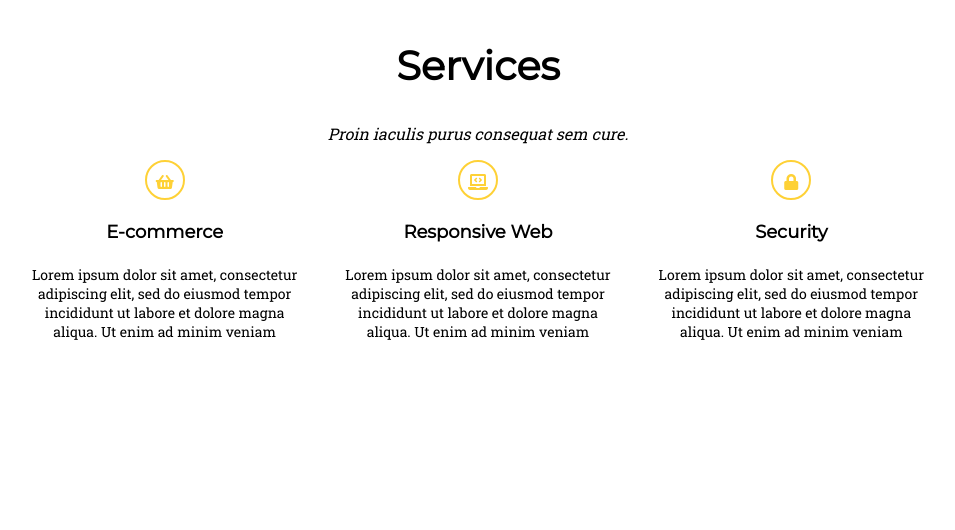
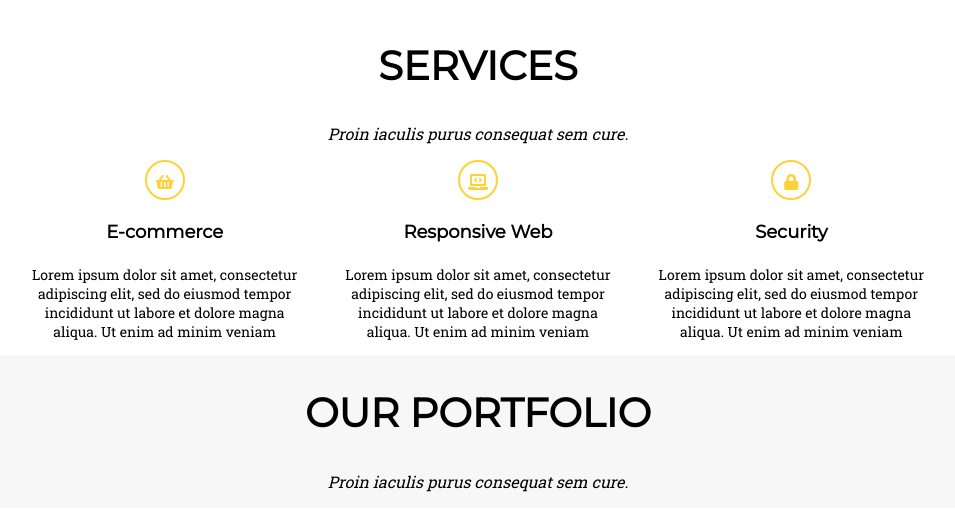
Before and after one commit to truepiotrek/zadanie-final-npm, a website: page index.html in a window 1280 px wide. Shown: the whole page, without its empty margins (162-1117 px from the left). Drawn offline with Linux system fonts and the light colour scheme.

Commit message:
add our portfolio section

```diff
--- a/index.html
+++ b/index.html
@@ -15,13 +15,13 @@
                 <div class="row">
                     <div class="col-12">
                         <h1 class="section-title">
-                            Services
+                            SERVICES
                         </h1>
                         <p class="section-subtitle">
                             Proin iaculis purus consequat sem cure.
                         </p>
                     </div>
-                    <div class="col-md-4 services-box">
+                    <div class="col-md-4 col-sm-12 services-box">
                         <i class="fas fa-shopping-basket"></i>
                         <h1 class="description">
                             E-commerce
@@ -31,7 +31,7 @@
                             incididunt ut labore et dolore magna aliqua. Ut enim ad minim veniam
                         </p>
                     </div>
-                    <div class="col-md-4 services-box">
+                    <div class="col-md-4 col-sm-12 services-box">
                         <i class="fas fa-laptop-code"></i>
                         <h1 class="description">
                             Responsive Web
@@ -41,7 +41,7 @@
                             incididunt ut labore et dolore magna aliqua. Ut enim ad minim veniam
                         </p>
                     </div>
-                    <div class="col-md-4 services-box">
+                    <div class="col-md-4 col-sm-12 services-box">
                         <i class="fas fa-lock"></i>
                         <h1 class="description">
                             Security
@@ -54,5 +54,19 @@
                 </div>
             </div>
         </section>
+        <section class="portfolio">
+            <div class="container">
+                <div class="row">
+                    <div class="col-12">
+                        <h1 class="section-title">
+                            OUR PORTFOLIO
+                        </h1>
+                        <p class="section-subtitle">
+                            Proin iaculis purus consequat sem cure.
+                        </p>
+                    </div>
+                </div>
+            </div>
+        </section>
     </body>
 </html>
--- a/sass/style.scss
+++ b/sass/style.scss
@@ -40,3 +40,6 @@ $font-text: 'Roboto Slab', serif;
     font-family: $font-text;
     font-size: 16px;
 }
+.portfolio {
+    background-color: #f7f7f7;
+}
```
Also changed, not shown: css/style.css, 1 other file.
